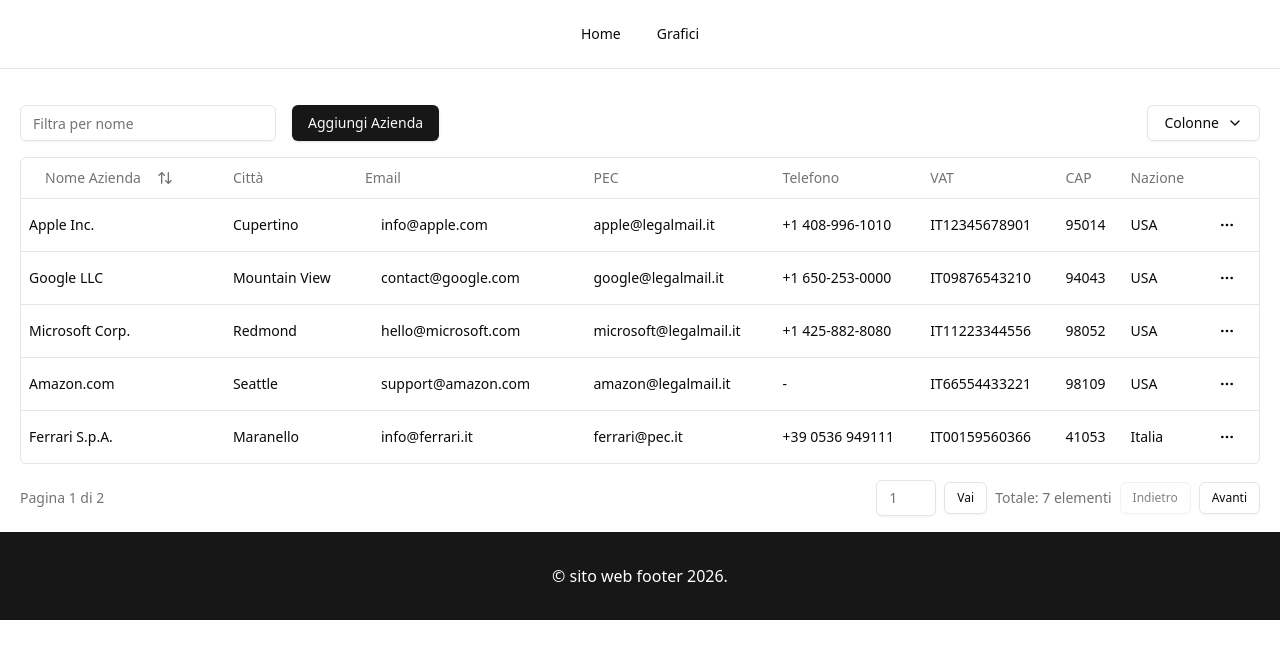
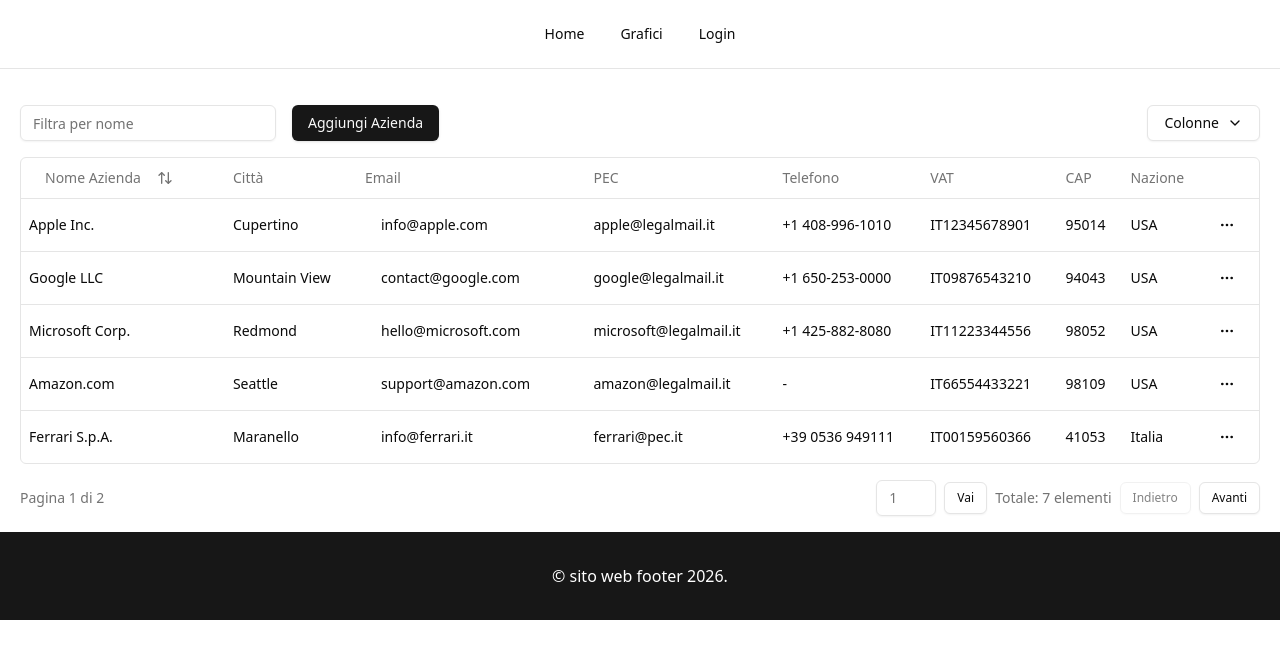
Before and after one commit to LokyV1/ConfinTest, a React (Vite) app: page / in a window 1280 px wide. Shown: the top 658 px of the page. Built offline with nearby package versions, Linux system fonts and the light colour scheme.

Commit message:
aggiunto il tasto login nella navbar A SOLO SCOPO DI TEST

```diff
--- a/src/components/ui/navbar.tsx
+++ b/src/components/ui/navbar.tsx
@@ -50,6 +50,11 @@
             <Link to="/grafici">Grafici</Link>
           </NavigationMenuLink>
         </NavigationMenuItem>
+        <NavigationMenuItem>
+          <NavigationMenuLink asChild className={navigationMenuTriggerStyle()}>
+            <Link to="/login">Login</Link>
+          </NavigationMenuLink>
+        </NavigationMenuItem>
       </NavigationMenuList>
     </NavigationMenu>
   </div>
```
